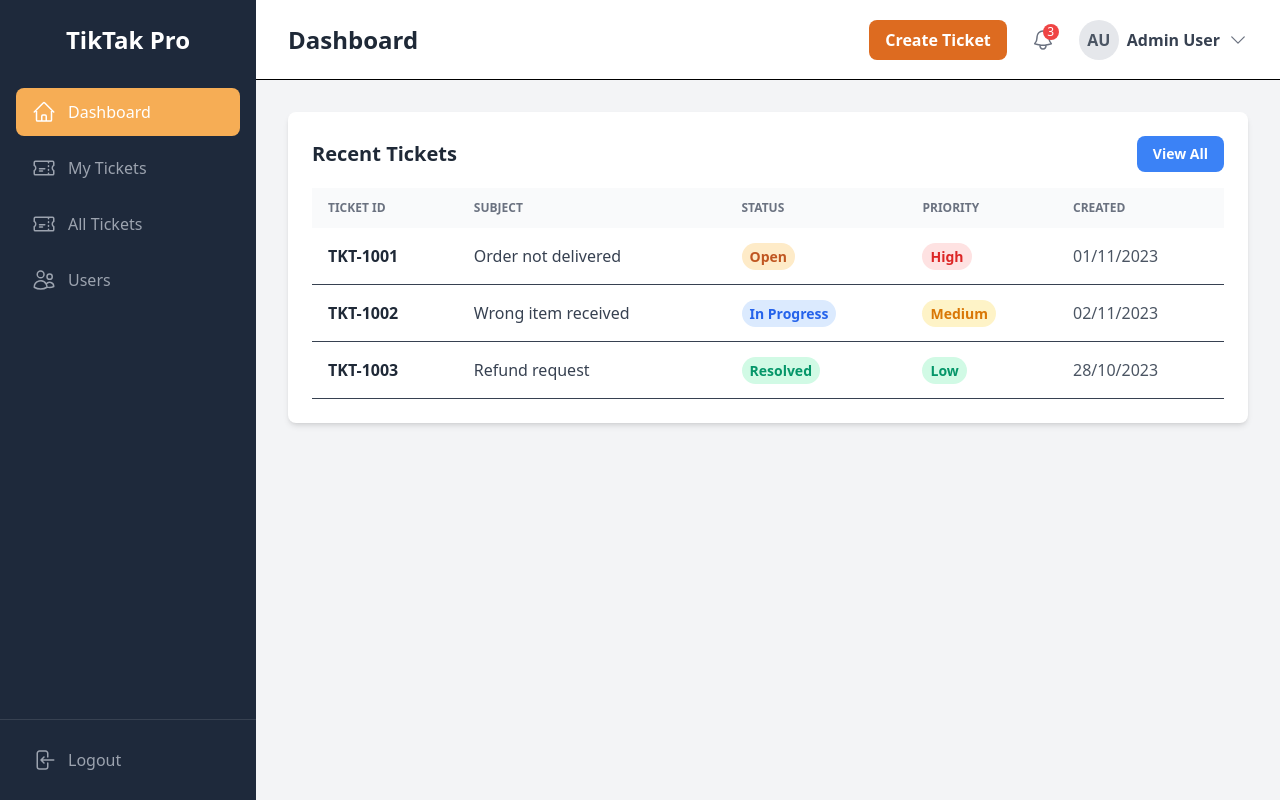
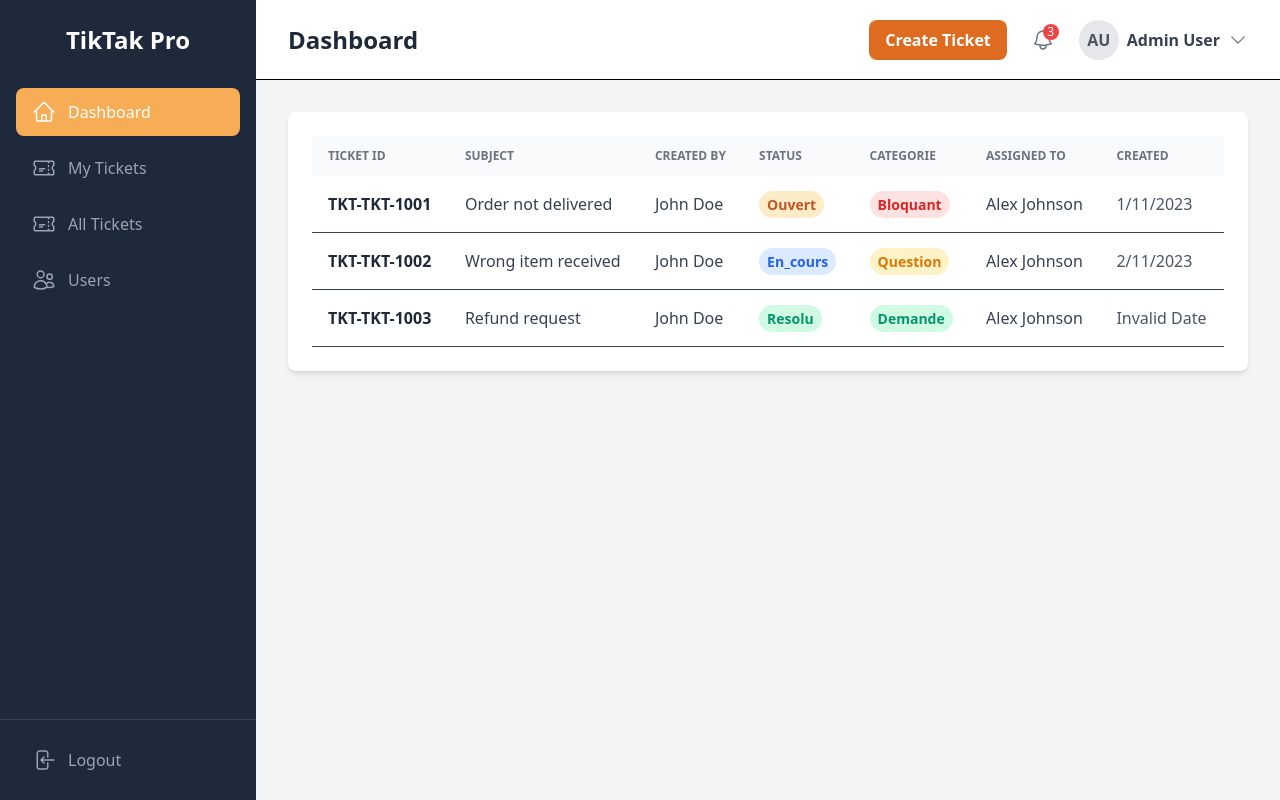
Before and after one commit to BassemKallel/ticketing-frontend, a React (Vite) app: page /dashboard in a window 1280 px wide. Built offline with nearby package versions, Linux system fonts and the light colour scheme; sample sign-in values are in the browser's storage.

Commit message:
afficher liste des tickets à travers ticketService

```diff
--- a/src/components/tickets/TicketList.jsx
+++ b/src/components/tickets/TicketList.jsx
@@ -1,56 +1,51 @@
-import React from 'react';
 import StatusBadge from '../ui/StatusBadge';
 import { useNavigate } from 'react-router-dom';
 
 
-const TicketList = ({ title, tickets }) => {
+const TicketList = ({ tickets, isLoading, error }) => {
     const navigate = useNavigate();
 
     const handleTicketClick = (ticketId) => {
-        // Vérification de sécurité pour s'assurer que l'ID est valide
-        if (!ticketId || !ticketId.includes('-')) {
-            console.error("Format d'ID de ticket invalide:", ticketId);
-            return;
-        }
-        // Enlève "TKT-" pour ne garder que le numéro
-        const numericId = ticketId.split('-')[1];
-        const path = `/tickets/${numericId}`;
+        navigate(`/tickets/${ticketId}`);
+    };
 
-        // Log pour le débogage : vérifiez la console de votre navigateur
-        console.log(`Navigation vers : ${path}`);
+    if (isLoading) {
+        return <div className="text-center p-8">Chargement des tickets...</div>;
+    }
 
-        navigate(path);
-    };
+    if (error) {
+        return <div className="text-center p-8 text-red-500">Erreur: {error}</div>;
+    }
 
     return (
         <div className="bg-white p-6 rounded-lg shadow-md">
-            <div className="flex justify-between items-center mb-4">
-                <h2 className="text-xl font-bold text-gray-800">{title}</h2>
-                <button className="text-sm text-white bg-blue-500 hover:bg-blue-600 font-semibold px-4 py-2 rounded-lg transition-colors">
-                    View All
-                </button>
-            </div>
             <div className="overflow-x-auto">
                 <table className="w-full text-left">
                     <thead>
                         <tr className="bg-gray-50 text-gray-500 uppercase text-xs">
                             <th className="px-4 py-3">Ticket ID</th>
                             <th className="px-4 py-3">Subject</th>
+                            <th className="px-4 py-3">Created By</th>
                             <th className="px-4 py-3">Status</th>
-                            <th className="px-4 py-3">Priority</th>
+                            <th className="px-4 py-3">Categorie</th>
+                            <th className="px-4 py-3">Assigned To</th>
                             <th className="px-4 py-3">Created</th>
                         </tr>
                     </thead>
                     <tbody className="text-gray-700">
-                        {tickets.map(ticket => (
+                        {tickets.length > 0 ? tickets.map(ticket => (
                             <tr key={ticket.id} className="border-b hover:bg-gray-50 cursor-pointer" onClick={() => handleTicketClick(ticket.id)}>
-                                <td className="px-4 py-4 font-semibold text-gray-800">{ticket.id}</td>
-                                <td className="px-4 py-4">{ticket.subject}</td>
-                                <td className="px-4 py-4"><StatusBadge type="status" value={ticket.status} /></td>
-                                <td className="px-4 py-4"><StatusBadge type="priority" value={ticket.priority} /></td>
-                                <td className="px-4 py-4 text-gray-600">{ticket.created}</td>
+                                <td className="px-4 py-4 font-semibold text-gray-800">TKT-{ticket.id}</td>
+                                <td className="px-4 py-4">{ticket.title}</td>
+                                <td className="px-4 py-4">{ticket.createur.name}</td>
+                                <td className="px-4 py-4"><StatusBadge type="status" value={ticket.statut} /></td>
+                                <td className="px-4 py-4"><StatusBadge value={ticket.categorie} /></td>
+                                <td className="px-4 py-4">{ticket.agent?.name || 'Unassigned'}</td>
+                                <td className="px-4 py-4 text-gray-600">{new Date(ticket.created_at).toLocaleDateString()}</td>
                             </tr>
-                        ))}
+                        )) : (
+                            <tr><td colSpan="5" className="text-center py-8 text-gray-500">Aucun ticket à afficher.</td></tr>
+                        )}
                     </tbody>
                 </table>
             </div>
--- a/src/components/ui/StatusBadge.jsx
+++ b/src/components/ui/StatusBadge.jsx
@@ -1,14 +1,15 @@
 const StatusBadge = ({ type, value }) => {
     const statusColors = {
-        'Open': 'bg-orange-100 text-orange-600',
-        'In Progress': 'bg-blue-100 text-blue-600',
-        'Resolved': 'bg-green-100 text-green-600',
+        'Ouvert': 'bg-orange-100 text-orange-600',
+        'En_cours': 'bg-blue-100 text-blue-600',
+        'Resolu': 'bg-green-100 text-green-600',
+        'Ferme': 'bg-red-100 text-red-600'
     };
 
     const priorityColors = {
-        'High': 'bg-red-100 text-red-600',
-        'Medium': 'bg-yellow-100 text-yellow-600',
-        'Low': 'bg-green-100 text-green-600',
+        'Bloquant': 'bg-red-100 text-red-600',
+        'Question': 'bg-yellow-100 text-yellow-600',
+        'Demande': 'bg-green-100 text-green-600',
     };
 
     const colors = type === 'status' ? statusColors : priorityColors;
--- /dev/null
+++ b/src/pages/AllTicketsPage.jsx
@@ -0,0 +1,39 @@
+import React, { useState, useEffect } from 'react';
+import TicketList from '../components/tickets/TicketList';
+import ticketService from '../services/ticketService';
+
+
+const AllTicketsPage = () => {
+    const [tickets, setTickets] = useState([]);
+    const [isLoading, setIsLoading] = useState(true);
+    const [error, setError] = useState(null);
+
+    useEffect(() => {
+        const fetchTickets = async () => {
+            try {
+                const data = await ticketService.getAll();
+                console.log("Fetched tickets:", data);
+                setTickets(data);
+            } catch (err) {
+                setError(err.message);
+            } finally {
+                setIsLoading(false);
+            }
+        };
+
+        fetchTickets();
+    }, []);
+
+    return (
+        <div>
+            <TicketList
+                title="All Tickets"
+                tickets={tickets}
+                isLoading={isLoading}
+                error={error}
+            />
+        </div>
+    );
+};
+
+export default AllTicketsPage;
--- a/src/pages/Dashboard.jsx
+++ b/src/pages/Dashboard.jsx
@@ -5,9 +5,9 @@ import TicketList from '../components/tickets/TicketList';
 
 const Dashboard = () => {
     const recentTicketsData = [
-        { id: 'TKT-1001', subject: 'Order not delivered', status: 'Open', priority: 'High', created: '01/11/2023' },
-        { id: 'TKT-1002', subject: 'Wrong item received', status: 'In Progress', priority: 'Medium', created: '02/11/2023' },
-        { id: 'TKT-1003', subject: 'Refund request', status: 'Resolved', priority: 'Low', created: '28/10/2023' },
+        { id: 'TKT-1001', title: 'Order not delivered', createur : {name : 'John Doe'} , statut: 'Ouvert', categorie: 'Bloquant', agent : {name : 'Alex Johnson'} ,  created_at: '01/11/2023' },
+        { id: 'TKT-1002', title: 'Wrong item received', createur : {name : 'John Doe'} , statut: 'En_cours', categorie: 'Question',agent : {name : 'Alex Johnson'}, created_at: '02/11/2023' },
+        { id: 'TKT-1003', title: 'Refund request', createur : {name : 'John Doe'} , statut: 'Resolu', categorie: 'Demande',agent : {name : 'Alex Johnson'}, created_at: '28/10/2023' },
     ];
 
     return (
--- a/src/routes/index.jsx
+++ b/src/routes/index.jsx
@@ -4,6 +4,7 @@ import Dashboard from '../pages/Dashboard';
 import Login from '../pages/Auth/Login';
 import Signup from '../pages/Auth/Register';
 import TicketDetailPage from '../pages/TicketDetailPage';
+import AllTicketsPage from '../pages/AllTicketsPage';
 import { useAuth } from '../hooks/useAuth';
 
 
@@ -51,6 +52,8 @@ const AppRoutes = () => {
             <Route path="/" element={<Navigate to="/dashboard" />} />
 
             <Route path="/dashboard" element={<ProtectedRoute><MainLayout><Dashboard /></MainLayout></ProtectedRoute>} />
+            <Route path="/tickets" element={<ProtectedRoute><MainLayout><AllTicketsPage /></MainLayout></ProtectedRoute>} />
+
             <Route path="/tickets/:id" element={<ProtectedRoute><MainLayout><TicketDetailPage /></MainLayout></ProtectedRoute>} />
 
 
--- /dev/null
+++ b/src/services/ticketService.js
@@ -0,0 +1,24 @@
+import apiClient from "./apiClient";
+
+
+const ticketService = {
+    // GET /tickets
+    getAll: () => apiClient.get('/tickets').then(res => res.data),
+
+    // GET /tickets/{id}
+    getById: (id) => apiClient.get(`/tickets/${id}`).then(res => res.data),
+
+    // POST /tickets
+    create: (ticketData) => apiClient.post('/tickets', ticketData).then(res => res.data),
+
+    // PUT /tickets/{id}/status
+    updateStatus: (id, statusData) => apiClient.put(`/tickets/${id}/status`, statusData).then(res => res.data),
+
+    // POST /tickets/{id}/assignerAgent
+    assignAgent: (id, agentData) => apiClient.post(`/tickets/${id}/assignerAgent`, agentData).then(res => res.data),
+
+    // DELETE /tickets/{id}
+    delete: (id) => apiClient.delete(`/tickets/${id}`).then(res => res.data),
+};
+
+export default ticketService;
```
Also changed, not shown: src/pages/Auth/Register.jsx (+47 -40 lines).
